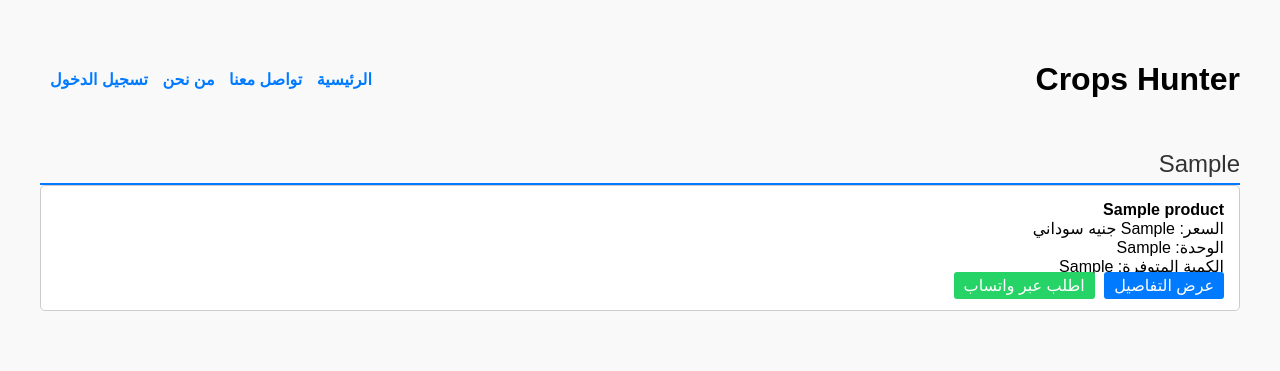
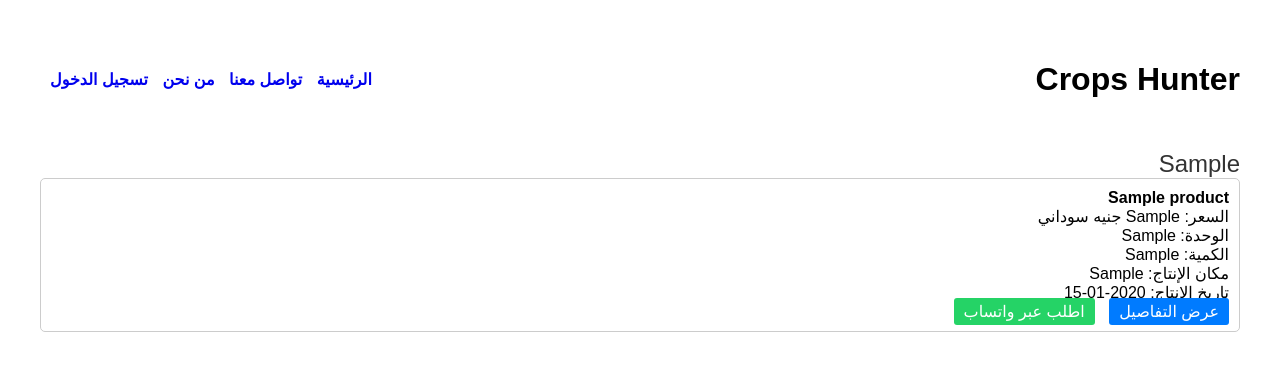
Before and after one commit to Aljaili-Elsmani/Crops-hunter, a Flask app: page / in a window 1280 px wide. Shown: the top 371 px of the page. Run offline with Flask 3, Linux system fonts and the light colour scheme; tables that the repository leaves empty hold one stand-in row (values such as "Sample post").

Commit message:
Update index.html

```diff
--- a/templates/index.html
+++ b/templates/index.html
@@ -4,21 +4,9 @@
     <meta charset="UTF-8">
     <title>Crops Hunter - الرئيسية</title>
     <style>
-        body { font-family: Arial; direction: rtl; margin: 40px; background-color: #f9f9f9; }
-        .product {
-            border: 1px solid #ccc;
-            padding: 15px;
-            margin-bottom: 10px;
-            border-radius: 5px;
-            background-color: #fff;
-        }
-        .category-title {
-            margin-top: 30px;
-            font-size: 24px;
-            color: #333;
-            border-bottom: 2px solid #007bff;
-            padding-bottom: 5px;
-        }
+        body { font-family: Arial; direction: rtl; margin: 40px; }
+        .product { border: 1px solid #ccc; padding: 10px; margin-bottom: 10px; border-radius: 5px; }
+        .category-title { margin-top: 30px; font-size: 24px; color: #333; }
         .whatsapp-btn, .details-btn {
             background-color: #25D366;
             color: white;
@@ -26,7 +14,7 @@
             border: none;
             border-radius: 3px;
             text-decoration: none;
-            margin-left: 5px;
+            margin-left: 10px;
         }
         .details-btn {
             background-color: #007bff;
@@ -41,7 +29,6 @@
             margin-left: 10px;
             text-decoration: none;
             font-weight: bold;
-            color: #007bff;
         }
     </style>
 </head>
@@ -79,13 +66,11 @@
         <strong>{{ product.name }}</strong><br>
         السعر: {{ product.price }} جنيه سوداني<br>
         الوحدة: {{ product.unit }}<br>
-        {% if product.quantity %}
-        الكمية المتوفرة: {{ product.quantity }}<br>
-        {% endif %}
+        {% if product.quantity %}الكمية: {{ product.quantity }}<br>{% endif %}
+        {% if product.origin %}مكان الإنتاج: {{ product.origin }}<br>{% endif %}
+        {% if product.production_date %}تاريخ الإنتاج: {{ product.production_date }}<br>{% endif %}
         <a class="details-btn" href="{{ url_for('view_product', product_id=product.id) }}">عرض التفاصيل</a>
-        <a class="whatsapp-btn"
-           href="https://wa.me/249916399000?text=مرحبًا، أرغب في طلب {{ product.name }} الكمية: {{ product.quantity or '---' }} طن. %0A🔹 الاسم: %0A🔹 مكان الاستلام:"
-           target="_blank">اطلب عبر واتساب</a>
+        <a class="whatsapp-btn" href="https://wa.me/249916399000?text=مرحبًا، أرغب في شراء {{ product.name }}.\n🔹 الكمية: {{ product.quantity }}\n🔹 مكان الاستلام: ....\n🔹 الاسم: ...." target="_blank">اطلب عبر واتساب</a>
     </div>
   {% endfor %}
 {% endfor %}
```
